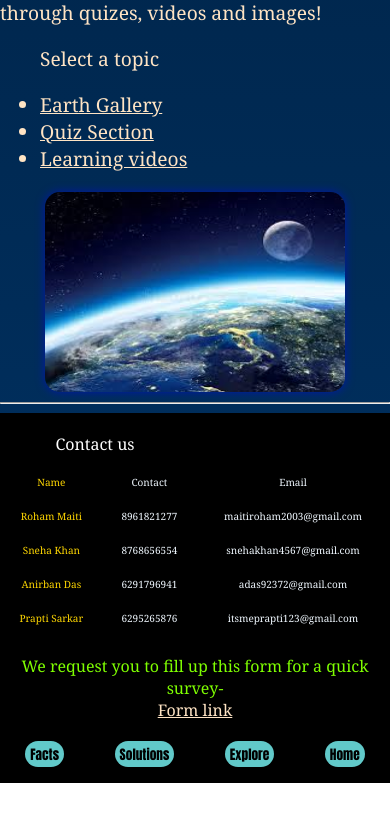
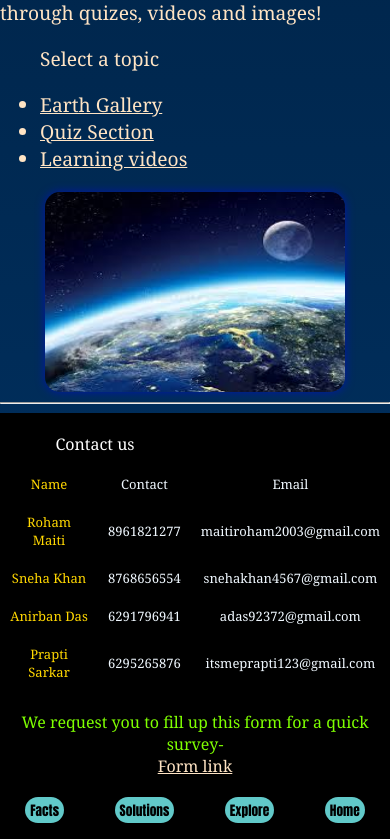
Before and after one commit to snehakha/Google-web-project, a React (Create React App) app: page / in a window 390 px wide. Shown: the part 4570-5409 px from the top of the page. Before the commit the page ends 5353 px from the top, so only its background shows below. Built offline with nearby package versions, Linux system fonts and the light colour scheme.

Commit message:
Update App.css

```diff
--- a/src/App.css
+++ b/src/App.css
@@ -380,7 +380,7 @@ box-shadow: 0 0 20px rgba(0, 0, 255, 0.7);
   }
 
   .name, .number, .email {
-    font-size: 10px;
+    font-size: small;
   }
 
   .footer{
```
